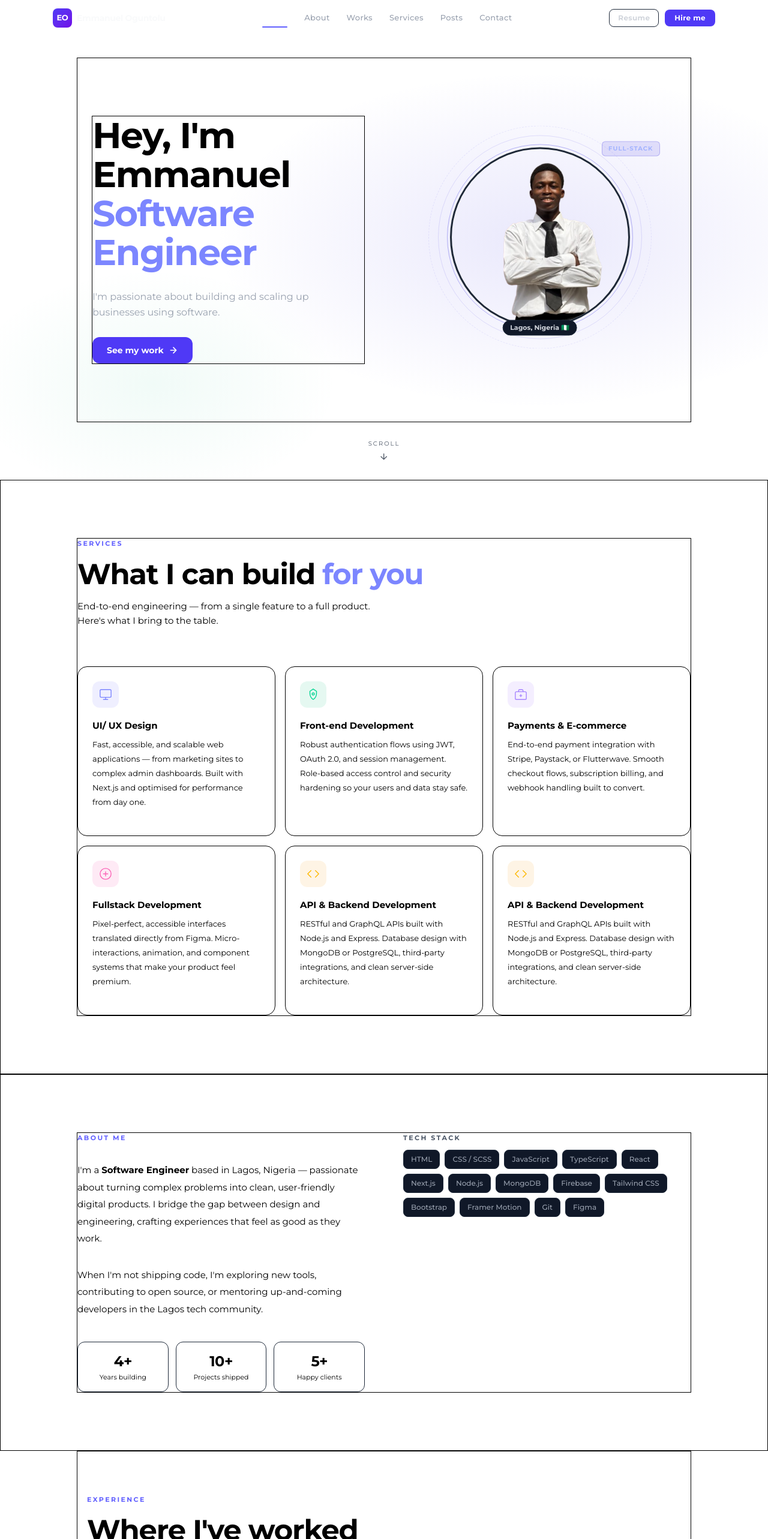
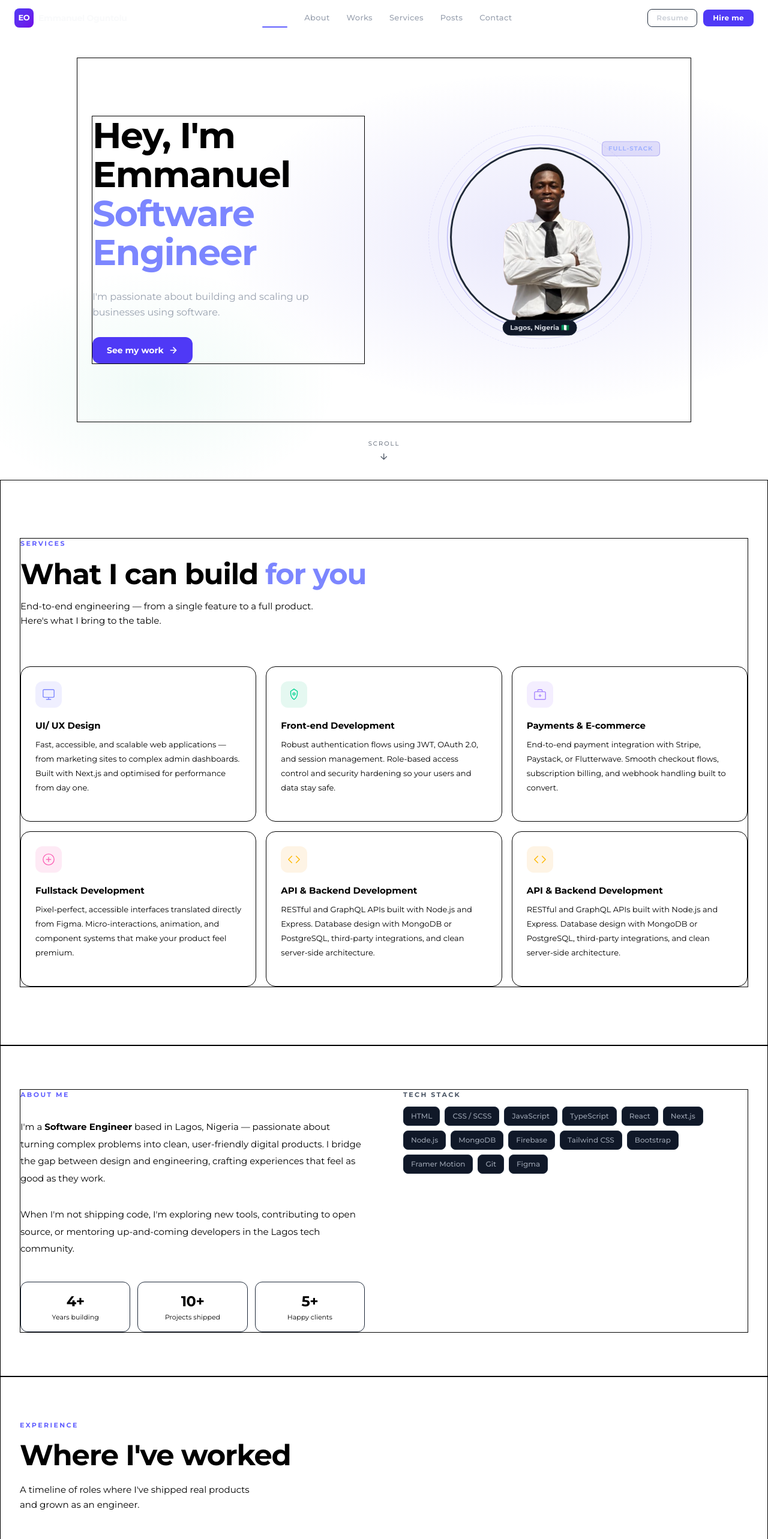
Before and after one commit to EMMANUEL08161823021/Portfolio, a Next.js app in the folder portfolio/: page /home in a window 1280 px wide. Shown: the top 2566 px of the page at 60% size. Built offline with nearby package versions, Linux system fonts and the light colour scheme.

Commit message:
new changes

```diff
--- a/portfolio/app/constants/Navbar.jsx
+++ b/portfolio/app/constants/Navbar.jsx
@@ -78,7 +78,7 @@ export default function Navbar() {
           ? "bg-[#03070f]/85 backdrop-blur-[14px] border-b border-white/[0.06]"
           : "bg-transparent border-b border-transparent"
       }`}>
-        <div className="max-w-6xl mx-auto px-6 h-[60px] flex items-center justify-between gap-6">
+        <div className="mx-auto px-6 h-[60px] flex items-center justify-between gap-6">
 
           {/* Logo */}
           <Link href="/" className="flex items-center gap-2 flex-shrink-0 no-underline">
--- a/portfolio/app/home/components/About.jsx
+++ b/portfolio/app/home/components/About.jsx
@@ -25,8 +25,11 @@ const FACTS = [
 
 export default function About() {
   return (
-    <section id="about" className="border border-black py-24 px-6">
-      <div className="max-w-5xl border mx-auto">
+    <section id="about" className="border border-black px-8">
+      <br/>
+      <br/>
+      <br/>
+      <div className="border mx-auto">
 
         {/* ── Two-column layout ── */}
         <div className="grid md:grid-cols-2 gap-16 items-start">
@@ -94,6 +97,9 @@ export default function About() {
           </div>
         </div>
       </div>
+      <br/>
+      <br/>
+      <br/>
     </section>
   )
 }
--- a/portfolio/app/home/components/Contact.jsx
+++ b/portfolio/app/home/components/Contact.jsx
@@ -85,7 +85,11 @@ export default function Contact() {
   }
 
   return (
-    <section id="contact" className="border border-black py-24 px-6">
+    <section id="contact" className="border border-black px-8">
+     <br/>
+     <br/>
+     <br/>
+     <br/>
       <style>{`
         @keyframes slideUp {
           from { opacity: 0; transform: translateY(20px); }
@@ -109,7 +113,7 @@ export default function Contact() {
         textarea.field { resize: none; }
       `}</style>
 
-      <div className="max-w-5xl border mx-auto">
+      <div className="border mx-auto">
 
         {/* Header */}
         <div className="mb-16 space-y-3">
@@ -138,7 +142,7 @@ export default function Contact() {
                     key={label}
                     className="flex items-center gap-3 px-4 py-3.5 rounded-xl border border-gray-800"
                   >
-                    <div className={`w-8 h-8 rounded-lg flex items-center justify-center flex-shrink-0 ${highlight ? "bg-emerald-500/10 text-emerald-400" : "bg-gray-800 text-gray-400"}`}>
+                    <div className={`w-8 h-8 rounded-lg flex items-center justify-center flex-shrink-0 `}>
                       {icon}
                     </div>
                     <div>
@@ -165,7 +169,7 @@ export default function Contact() {
             </div>
 
             {/* Divider */}
-            <div className="h-px bg-gray-800" />
+            <div className="h-px" />
 
             {/* Socials */}
             <div>
@@ -297,6 +301,10 @@ export default function Contact() {
           </div>
         </div>
       </div>
+     <br/>
+     <br/>
+     <br/>
+     <br/>
     </section>
   )
 }
--- a/portfolio/app/home/components/Experience.jsx
+++ b/portfolio/app/home/components/Experience.jsx
@@ -95,7 +95,7 @@ export default function Experience() {
   const [active, setActive] = useState(1)
 
   return (
-    <section id="experience" className="border border-black max-w-5xl mx-auto px-4 min-h-screen">
+    <section id="experience" className="border border-black mx-auto px-8 min-h-screen">
           <br/>
           <br/>
           <br/>
--- a/portfolio/app/home/components/Services.jsx
+++ b/portfolio/app/home/components/Services.jsx
@@ -121,8 +121,12 @@ const ArrowIcon = () => (
 
 export default function Services() {
   return (
-    <section id="services" className="border border-black text-black py-24 px-6">
-      <div className="max-w-5xl border mx-auto">
+    <section id="services" className="border border-black text-black px-8">
+      <br/>
+      <br/>
+      <br/>
+      <br/>
+      <div className="border mx-auto">
 
         {/* Header */}
         <div className="mb-16 space-y-3">
@@ -167,6 +171,10 @@ export default function Services() {
         </div>
 
       </div>
+      <br/>
+      <br/>
+      <br/>
+      <br/>
     </section>
   )
 }
```
